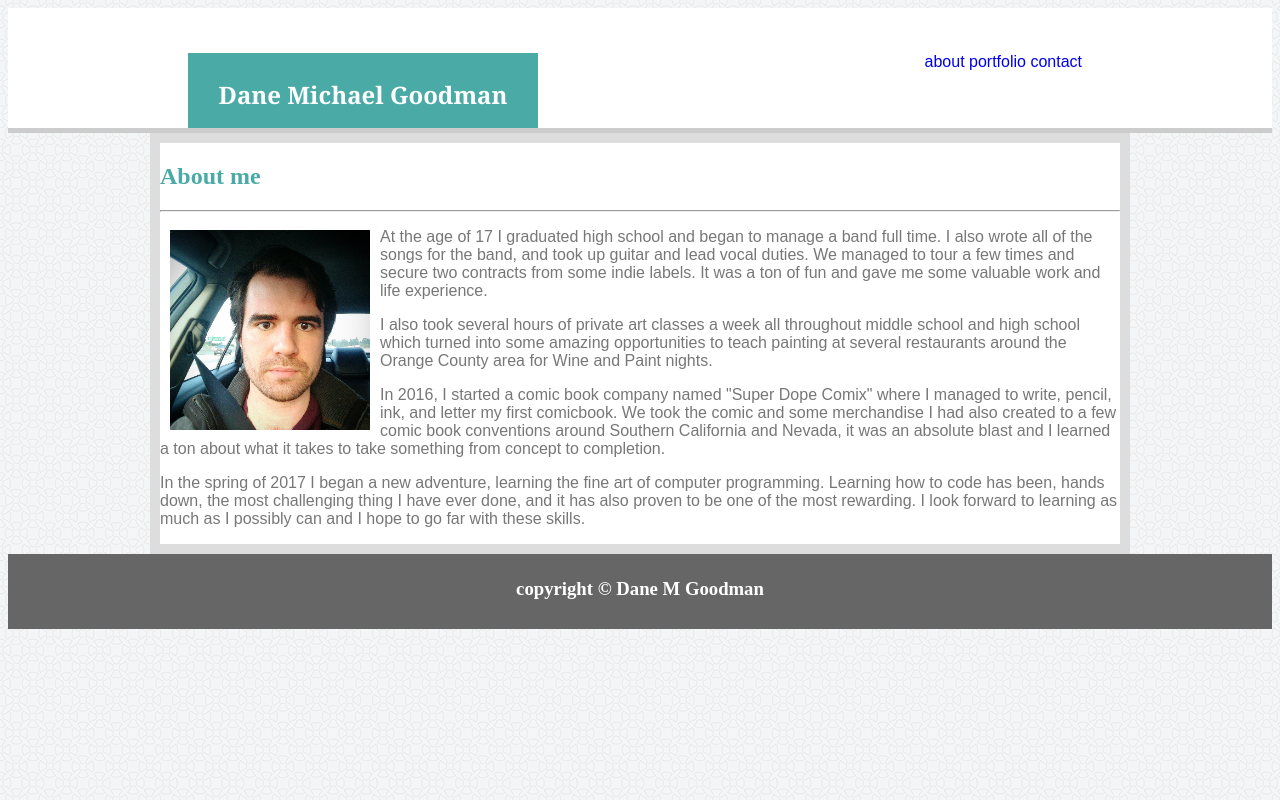
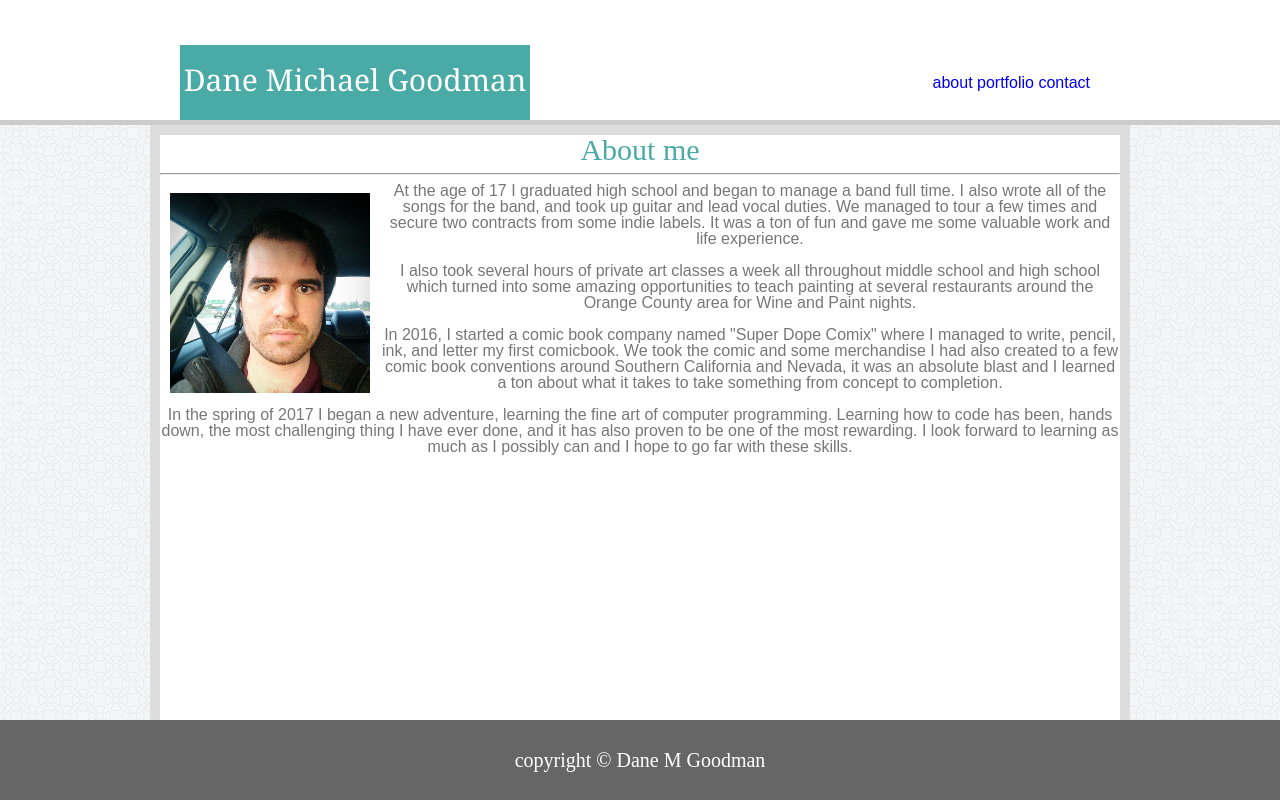
Before and after one commit to GreatestDane/Responsive-Portfolio, a plain HTML site: page index.html in a window 1280 px wide. Shown: the top 800 px of the page. Drawn offline with Linux system fonts and the light colour scheme.

Commit message:
Adjusted styling for reset.css

```diff
--- a/assets/css/style.css
+++ b/assets/css/style.css
@@ -59,8 +59,8 @@
     background: #4aaaa5;
     color: white;
     width: 350px;
-    height: 50px;
-    padding-top: 5px;
+    height: 35px;
+    padding-top: 20px;
     padding-bottom: 20px;
     text-align: center;
     position: relative;
@@ -115,7 +115,7 @@
     font-family: 'Arial', 'Helvetica Neue', Helvetica, sans-serif;
     position: relative;
     right: 190px;
-    bottom: 30px;
+    bottom: 0;
     float: right;
     color: red;
 }
@@ -135,10 +135,12 @@ p {
 }
 
 h3 {
+    font-size: 20px;
     color: white;
 }
 
 h1 {
+    font-size: 30px;
     color: #4aaaa5;
 }
 
@@ -156,8 +158,8 @@ body {
 footer {
     background-color: #666666;
     text-align: center;
-    height: 50px;
-    padding-top: 5px;
+    height: 30px;
+    padding-top: 30px;
     padding-bottom: 20px;
     position: sticky;
     bottom: 0px;
@@ -172,6 +174,8 @@ footer {
     left: 180px; */
     margin: 0 auto;
     z-index: -2;
+    height: 960px;
+    text-align: center;
 }
 /* end general styling for all the pages */
 
--- a/index.html
+++ b/index.html
@@ -6,7 +6,7 @@
     </title>
 
 
-        <!-- <link rel="stylesheet" href="assets/css/reset.css"> -->
+        <link rel="stylesheet" href="assets/css/reset.css">
         <link rel="stylesheet" href="assets/css/style.css">
     </head>
 
@@ -31,8 +31,11 @@
             <hr>
             <img class="image" id="dane" src="assets/images/Dane.jpg.jpg" alt="A picture of me">
             <P>At the age of 17 I graduated high school and began to manage a band full time. I also wrote all of the songs for the band, and took up guitar and lead vocal duties. We managed to tour a few times and secure two contracts from some indie labels. It was a ton of fun and gave me some valuable work and life experience.</P>
+            <br>
             <p>I also took several hours of private art classes a week all throughout middle school and high school which turned into some amazing opportunities to teach painting at several restaurants around the Orange County area for Wine and Paint nights.</p>
+            <br>
             <p>In 2016, I started a comic book company named "Super Dope Comix" where I managed to write, pencil, ink, and letter my first comicbook. We took the comic and some merchandise I had also created to a few comic book conventions around Southern California and Nevada, it was an absolute blast and I learned a ton about what it takes to take something from concept to completion.</p>
+            <br>
             <p>In the spring of 2017 I began a new adventure, learning the fine art of computer programming. Learning how to code has been, hands down, the most challenging thing I have ever done, and it has also proven to be one of the most rewarding. I look forward to learning as much as I possibly can and I hope to go far with these skills.</p>
         </section>
         </div>
```
Also changed, not shown: contact.html (+1 -1 lines), portfolio.html (+1 -1 lines).
